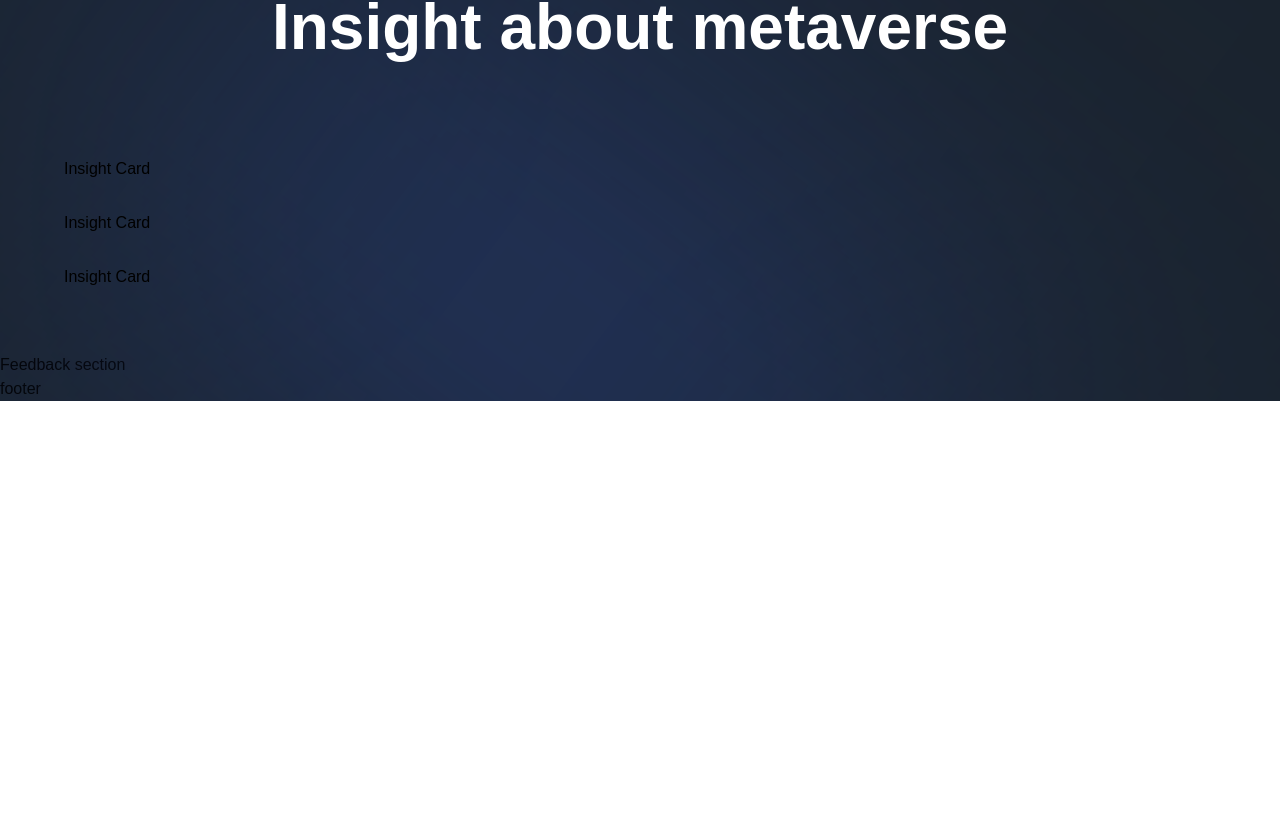
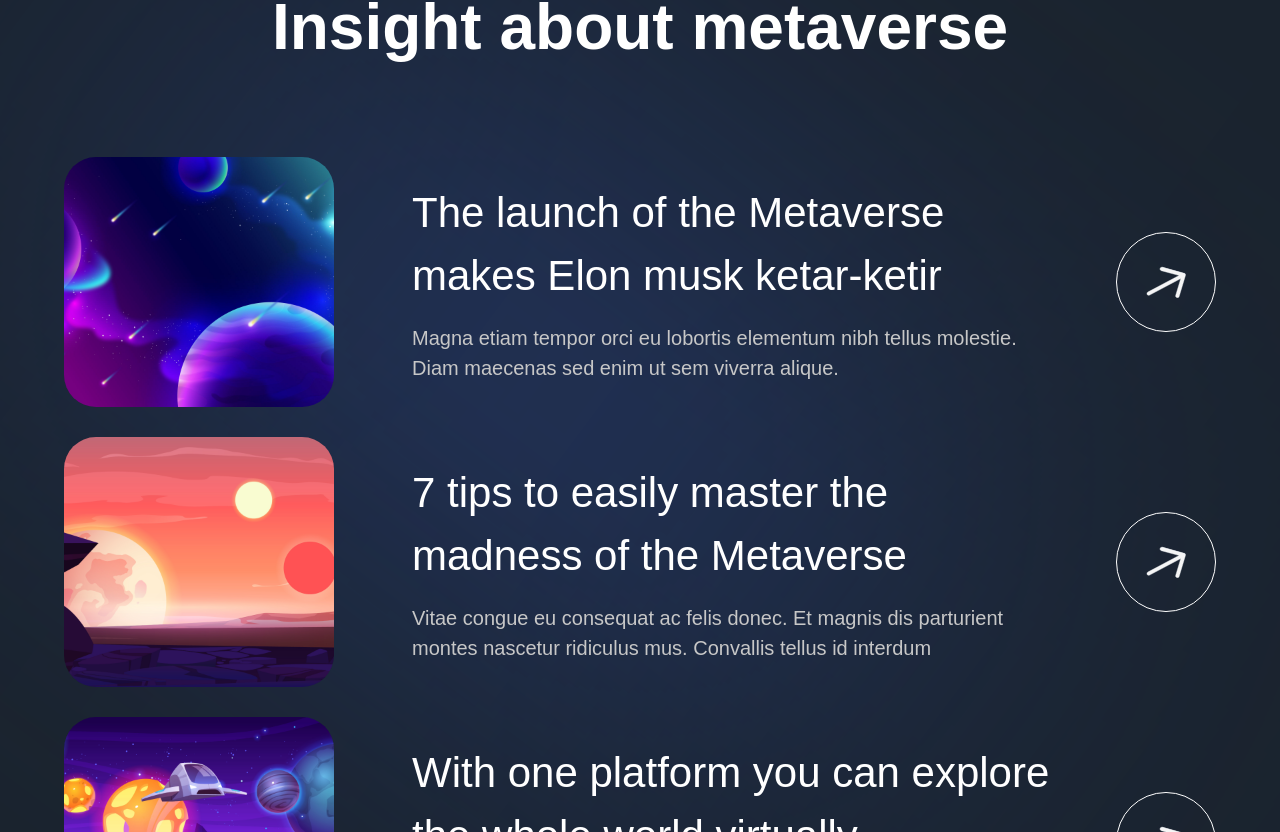
Before and after one commit to sithum-dev/metaversus-landing, a Next.js app: page / in a window 1280 px wide. Shown: the part 5448-6280 px from the top of the page. Before the commit the page ends 5849 px from the top, so only its background shows below. Built offline with nearby package versions, Linux system fonts and the light colour scheme; a web font is replaced by a local one.

Commit message:
Setup Insight Card

```diff
--- a/components/InsightCard.jsx
+++ b/components/InsightCard.jsx
@@ -1,9 +1,34 @@
-'use client';
-
-const InsightCard = () => (
-  <div>
-    Insight Card
-  </div>
+"use client";
+import { motion } from "framer-motion";
+import { fadeIn } from "../utils/motion";
+const InsightCard = ({ imgUrl, title, subtitle, index }) => (
+  <motion.div
+    variants={fadeIn("up", "spring", index * 0.5, 1)}
+    className="flex md:flex-row flex-col gap-4"
+  >
+    <img
+      src={imgUrl}
+      alt="Planet-01"
+      className="md:w-[270px] w-full h-[250px] rounded-[32px] object-cover"
+    />
+    <div className="w-full flex justify-between items-center">
+      <div className="flex-1 md:ml-[62px] flex flex-col max-w-[650px]">
+        <h4 className="font-normal lg:text-[42px] text-[26px] text-white">
+          {title}
+        </h4>
+        <p className="text-secondary-white mt-[16px] font-normal lg:text-[20px] text-[14px]">
+          {subtitle}
+        </p>
+      </div>
+      <div className="lg:flex hidden items-center justify-center w-[100px] h-[100px] rounded-full bg-transparent border-[1px] border-white">
+        <img
+          src="arrow.svg"
+          alt="arrow"
+          className="w-[40%] h-[40%] object-contain"
+        />
+      </div>
+    </div>
+  </motion.div>
 );
 
 export default InsightCard;
```
